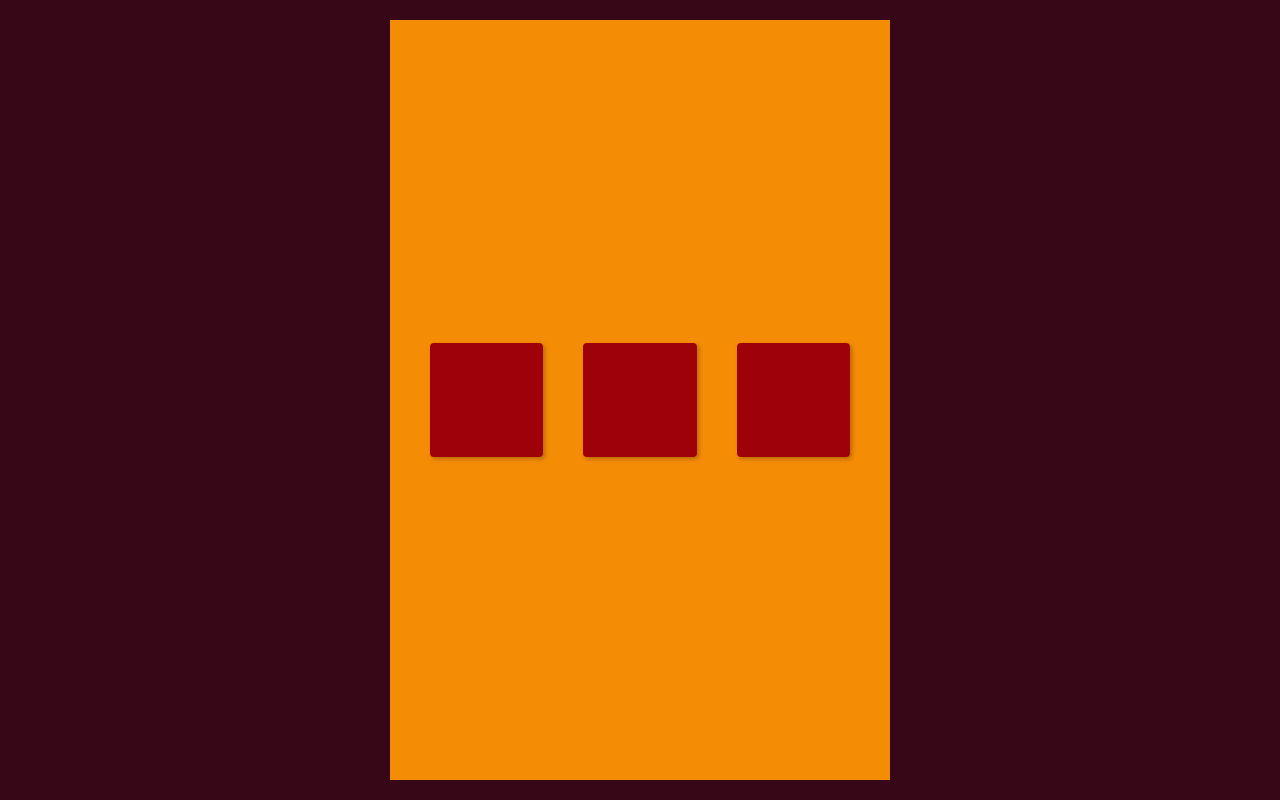
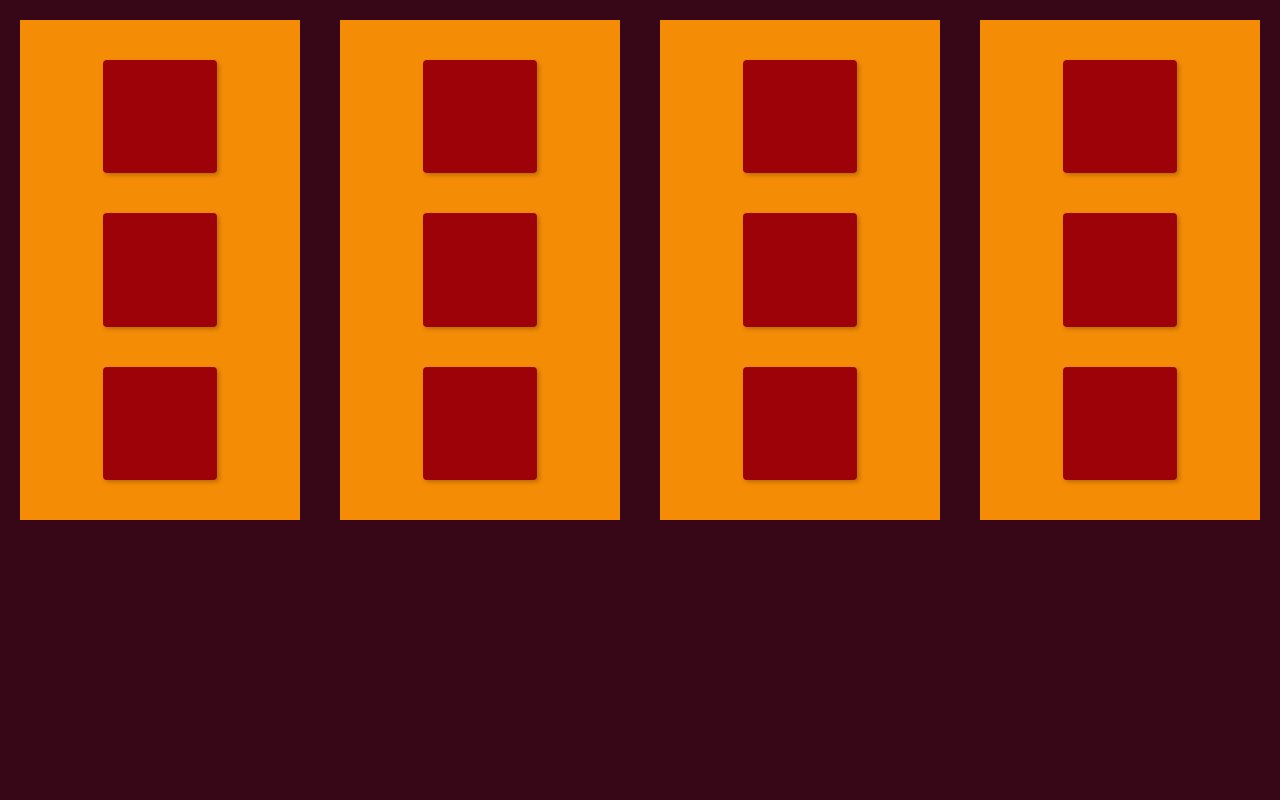
Before and after one commit to JesperLindell/Flexbox-assignment, a plain HTML site: page index.html in a window 1280 px wide. Drawn offline with Linux system fonts and the light colour scheme.

Commit message:
Flexbox problem

```diff
--- a/index.html
+++ b/index.html
@@ -10,7 +10,7 @@
 </head>
 <body>
     <main>
-
+        <section>
             <div class="container">
                 <div class="card">
                     <div class="card__content">
@@ -25,6 +25,60 @@
                     <div>
                 </div>
             </div>
+        </section>
+
+        <section>
+            <div class="container">
+                <div class="card">
+                    <div class="card__content">
+                    </div>
+                </div>
+                <div class="card">
+                    <div class="card__content">
+                    </div>
+                </div>
+                <div class="card">
+                    <div class="card__content">
+                    <div>
+                </div>
+            </div>
+        </section>
+
+        <section>
+            <div class="container">
+                <div class="card">
+                    <div class="card__content">
+                    </div>
+                </div>
+                <div class="card">
+                    <div class="card__content">
+                    </div>
+                </div>
+                <div class="card">
+                    <div class="card__content">
+                    <div>
+                </div>
+            </div>
+        </section>
+
+        <section>
+            <div class="container">
+                <div class="card">
+                    <div class="card__content">
+                    </div>
+                </div>
+                <div class="card">
+                    <div class="card__content">
+                    </div>
+                </div>
+                <div class="card">
+                    <div class="card__content">
+                    <div>
+                </div>
+            </div>
+        </section>
+
+
 
 
 
--- a/styles/index.css
+++ b/styles/index.css
@@ -1,9 +1,24 @@
 main {
-    height: 100vh;
+    min-height: 100vh;
     background-color: #370617;
     display: flex;
     justify-content: space-evenly
+
+
+
+
+
 }
+
+
+
+
+
+
+
+
+
+
 
 
 
@@ -16,7 +31,7 @@ main {
     min-width: 80pt;
     min-height: 80pt;
     background-color: #F48C06;
-
+    flex-wrap: wrap;
 }
 
 .card {
```
Lines whose indentation alone changed are shown as unchanged.
